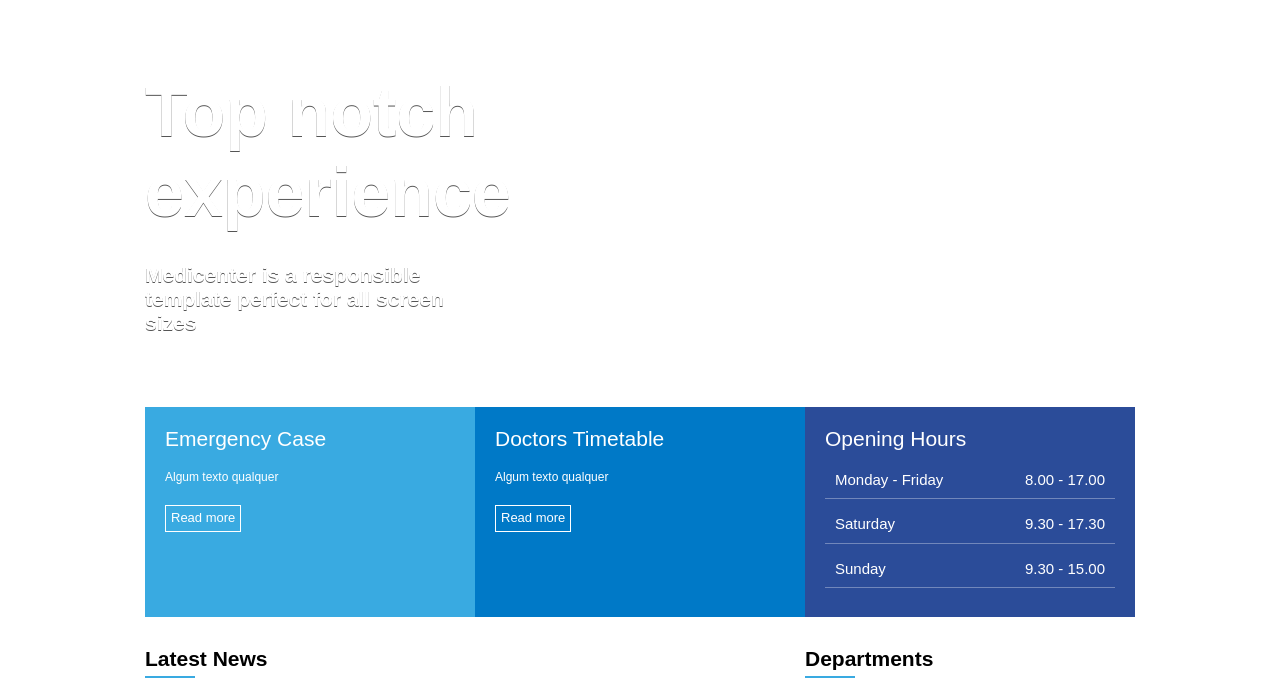
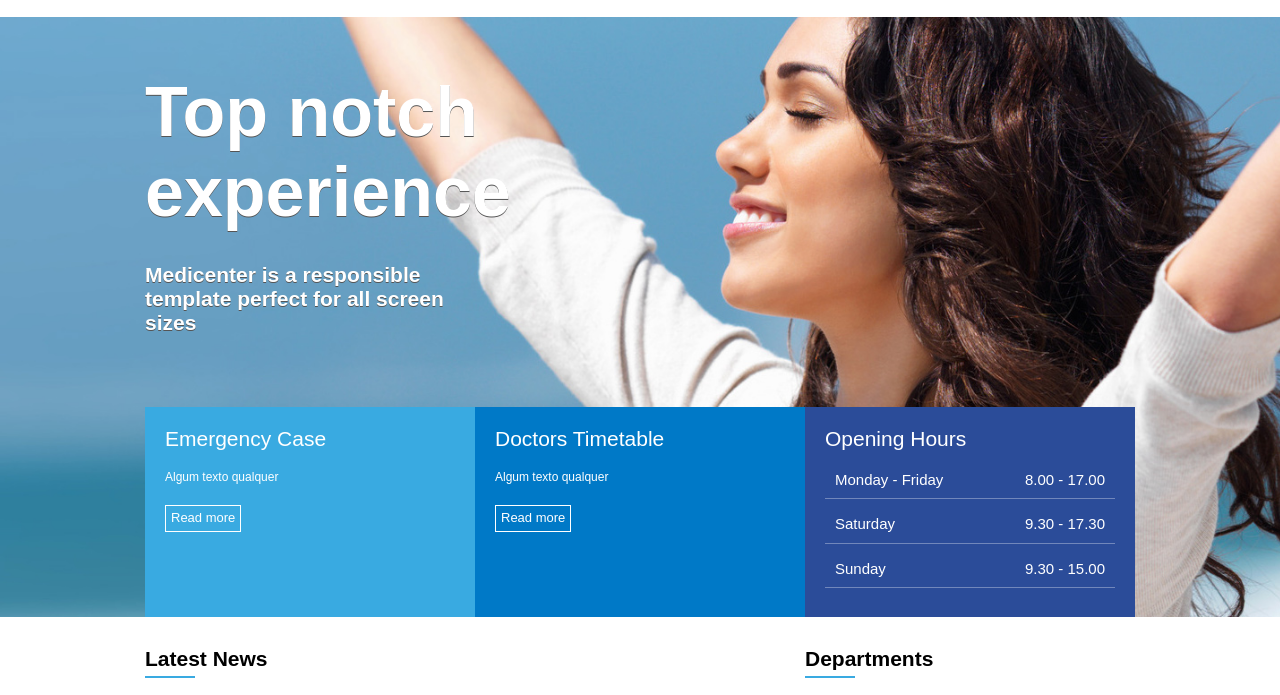
Before and after one commit to Alonerh/Medicenter, a plain HTML site: page index.html in a window 1280 px wide. Shown: the part 103-798 px from the top of the page. Drawn offline with Linux system fonts and the light colour scheme.

Commit message:
Update template.css

```diff
--- a/css/template.css
+++ b/css/template.css
@@ -81,7 +81,7 @@ nav a:hover {
 
 #banner {
     /*Adicionando a imagem para o site*/
-    background-image: url("img/img1.jpg");
+    background-image: url("/img/img1.jpg");
     /*Posicionando a imagem*/
     background-position: center;
 
```
